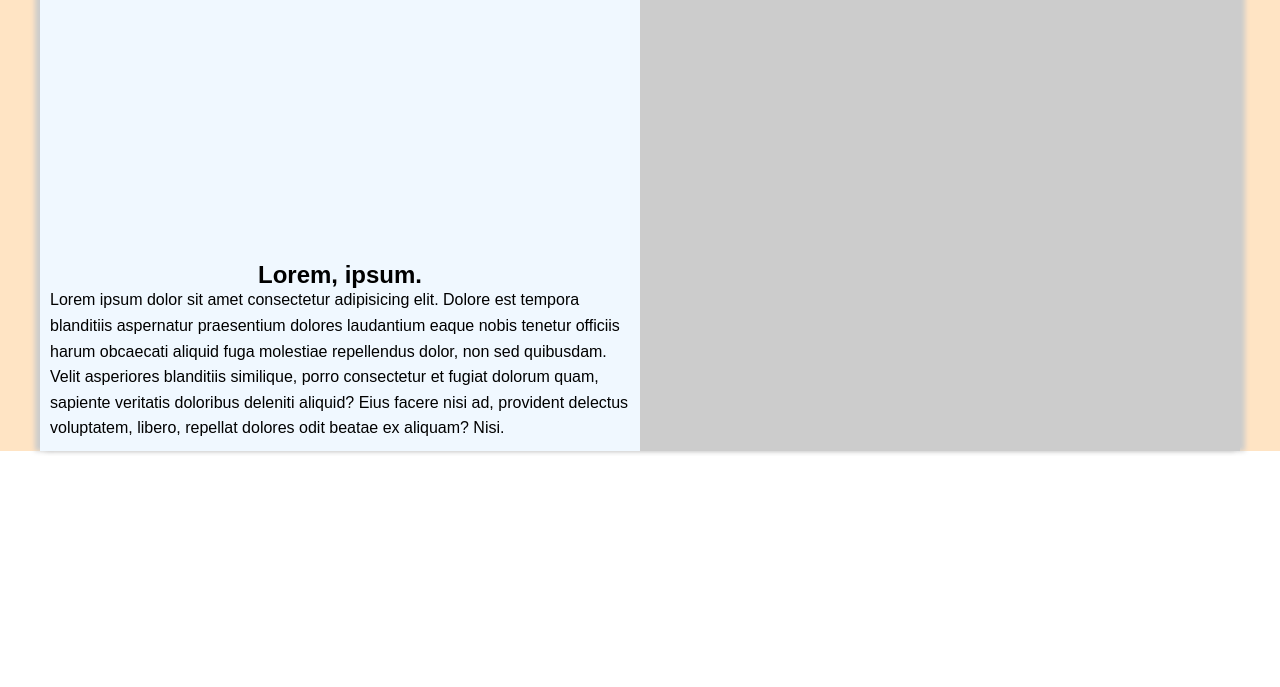
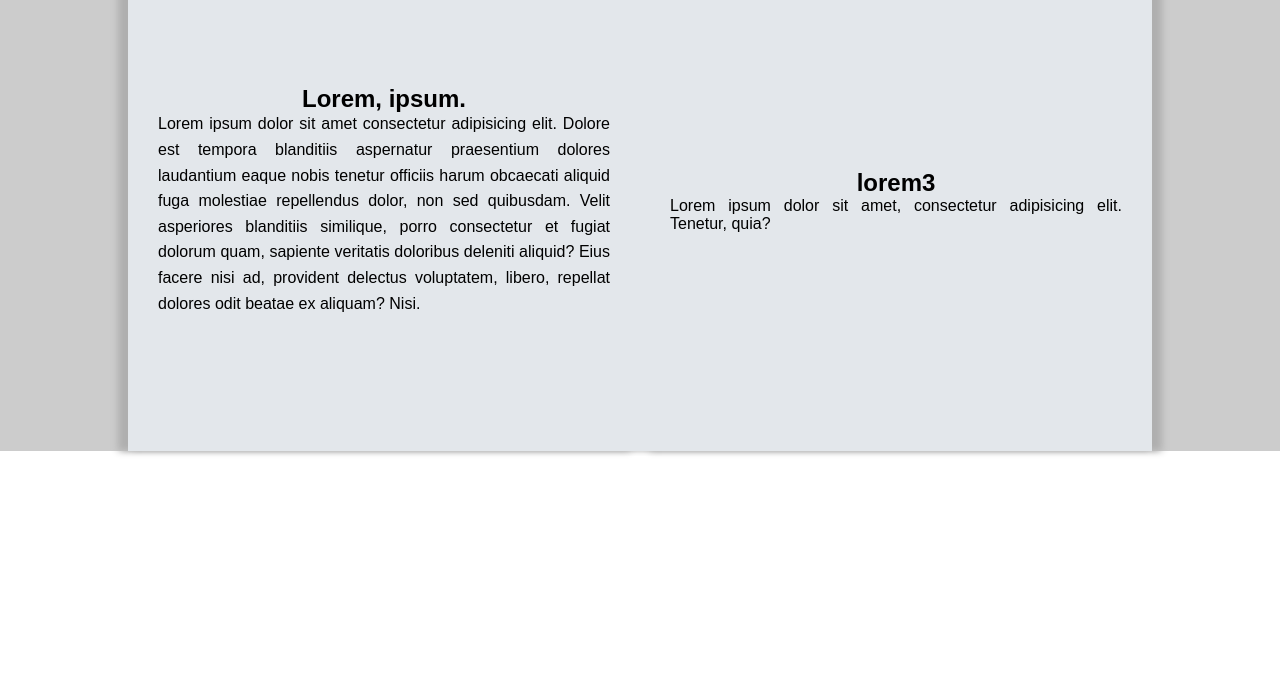
Before and after one commit to Jpasilva1985/treino-css-grig, a plain HTML site: page index.html in a window 1280 px wide. Shown: the part 113-800 px from the top of the page. Drawn offline with Linux system fonts and the light colour scheme.

Commit message:
mudança_1

```diff
--- a/css/style.css
+++ b/css/style.css
@@ -14,10 +14,14 @@
     display: flex;
     justify-content: space-around;
     align-items: center;
+
+}
+.logo h1{
+    box-shadow: 5px 0px 5px #ccc;
 }
 .logo  span{
     color: rgb(150, 56, 56);
-
+    box-shadow: 3px 0px 2px #ccc;
 }
 nav ul{
     display: flex;
@@ -31,16 +35,20 @@ nav a{
     text-decoration: none;
     font-size: 1.6rem;
 }
+.icons-menu{
+    cursor: pointer;
+}
 .icons-menu img{
     width: 50px;
     margin-right: 1rem;
+
 }
 .info{
-    background-color: bisque;
+    background-color:#ccc;
 }
 .content-art{
     width: 100%;
-    max-width: 1200px;
+    max-width: 80%;
     height:500px;
     margin: 10px auto;
     background-color: rgb(153, 149, 145);
@@ -52,23 +60,30 @@ nav a{
     width: 100%;
     height: 100%;
     display: flex;
+
 }
 .abas-left{
+
     display: flex;
     flex-direction: column;
-    background-color: aliceblue;
+    background-color: rgb(227, 231, 235);
     width: 50%;
     align-items: center;
-    padding: 10px;
-    justify-content: end;
+    padding: 30px;
+    justify-content: center;
     line-height: 1.6rem;
+    box-shadow: -10px 0px 7px #afafaf ;
+    text-align: justify;
 }
 .abas-right{
-    background-color: #ccc;
+    background-color: rgb(227, 231, 235);
     width: 50%;
     display: flex;
     flex-direction: column;
     align-items: center;
-    justify-content: ;
+    justify-content: center;
+    box-shadow: 10px 0px 7px #afafaf ;
+    text-align: justify;
+    padding: 30px;
 
 }
```
